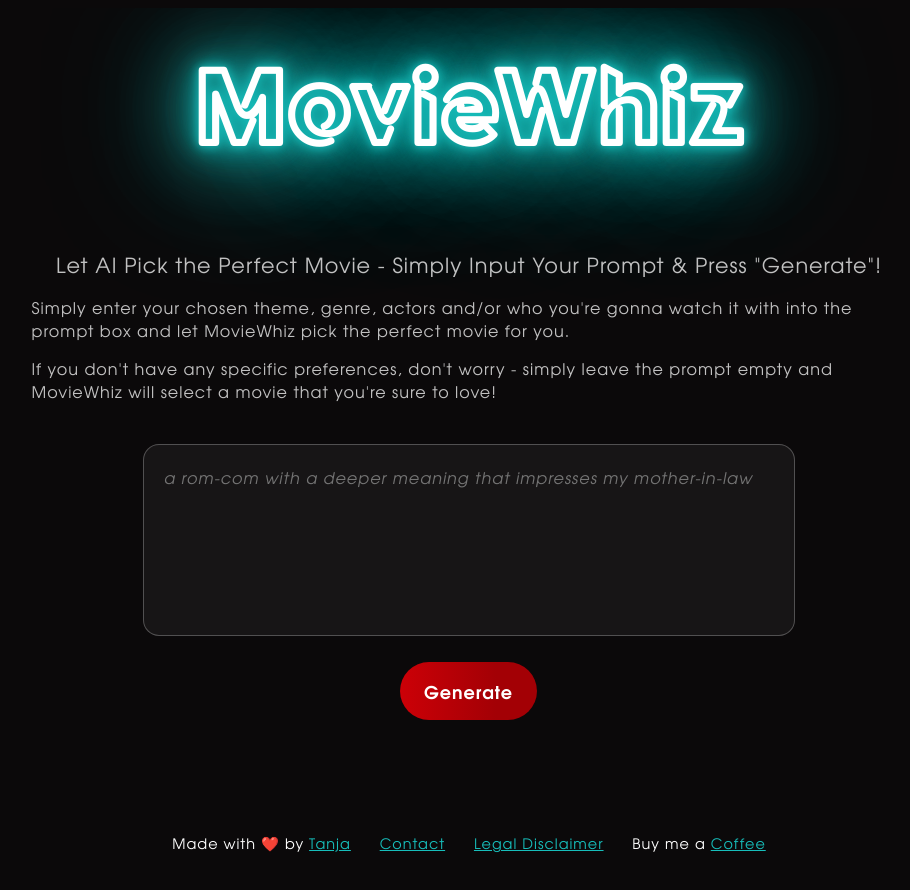
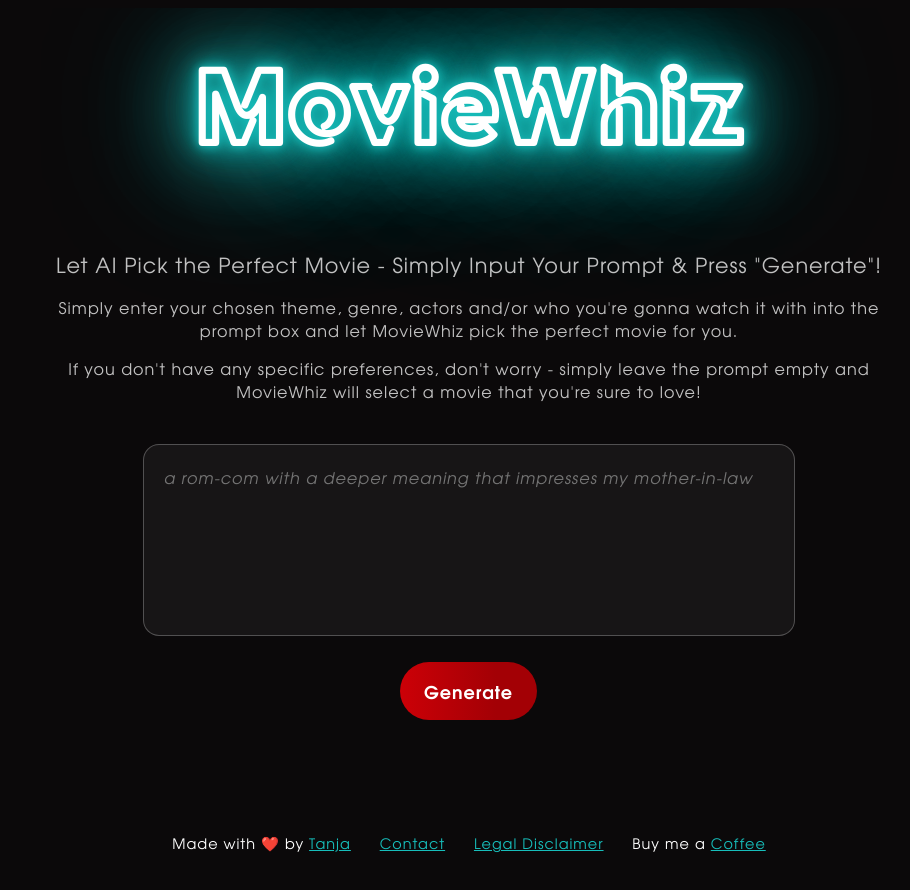
Before and after one commit to Sunkio/moviewhiz, a Next.js app: page / in a window 1280 px wide. Shown: the top 890 px of the page, without its empty margins (171-1081 px from the left). Built offline with nearby package versions, Linux system fonts and the light colour scheme.

Commit message:
fix p-alignment on homepage

```diff
--- a/pages/styles.css
+++ b/pages/styles.css
@@ -126,7 +126,7 @@ body {
 
 .header-subtitle p {
     font-size: 1em;
-    text-align: left;
+    /*text-align: left;*/
 }
 
 .neon-text {
```
